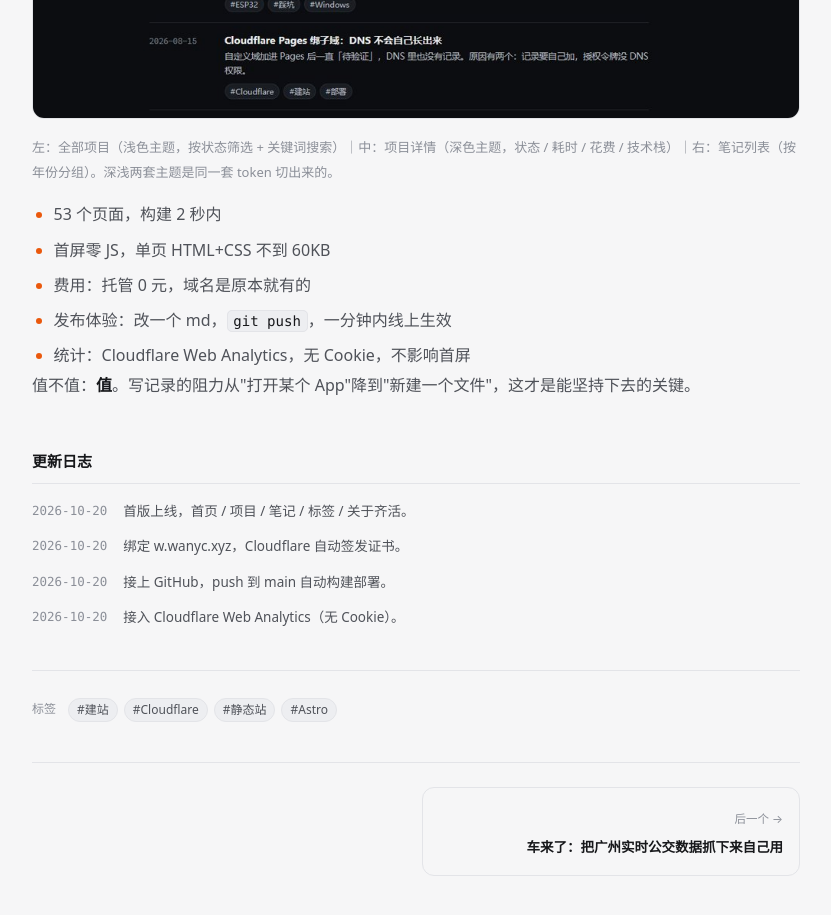
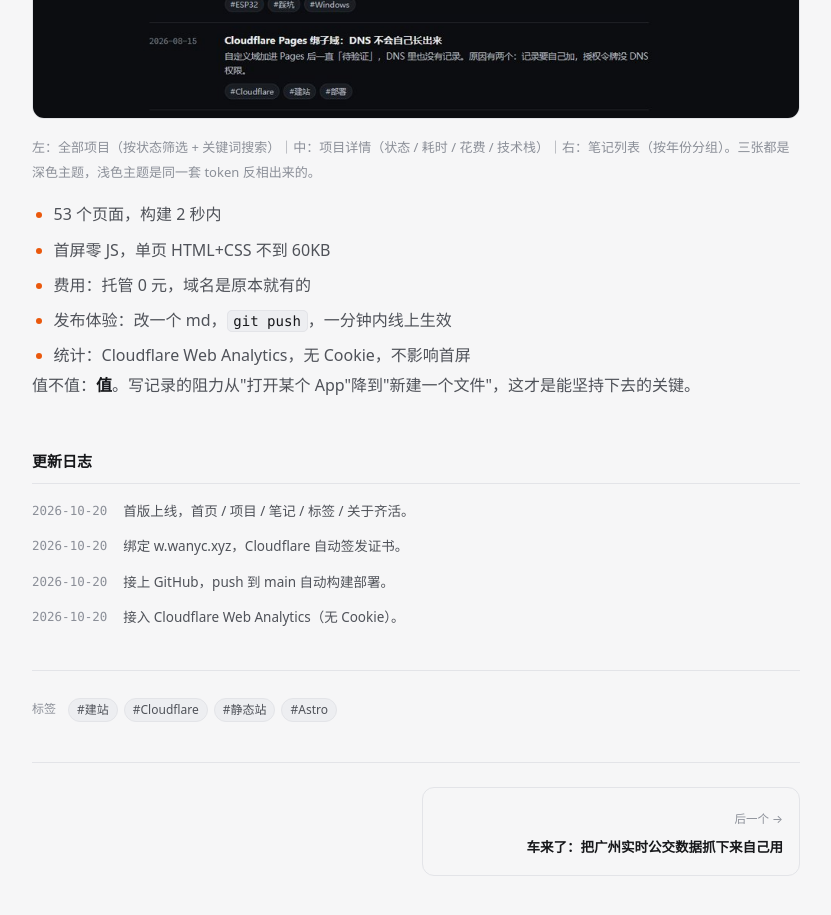
Before and after one commit to wanycun/chun-zheteng, an Astro site: page /projects/chun-site in a window 1280 px wide. Shown: the part 3080-3995 px from the top of the page, without its empty margins (68-899 px from the left). Built offline with nearby package versions, Linux system fonts and the light colour scheme; Astro itself is replaced by a stand-in of ours.

Commit message:
fix: 截图说明里的主题判断写错了，三张都是深色

```diff
--- a/src/content/projects/chun-site.md
+++ b/src/content/projects/chun-site.md
@@ -88,7 +88,7 @@ Pages 那边的配置就三行：构建命令 `npm run build`、输出目录 `di
   <img src="/covers/site-notes.jpg" alt="折腾笔记列表：按年份分组" style="flex:1 1 280px;min-width:0;border-radius:12px" />
 </div>
 
-<p style="font-size:13px;color:var(--ink-mute);margin-top:-.6em">左：全部项目（浅色主题，按状态筛选 + 关键词搜索）｜中：项目详情（深色主题，状态 / 耗时 / 花费 / 技术栈）｜右：笔记列表（按年份分组）。深浅两套主题是同一套 token 切出来的。</p>
+<p style="font-size:13px;color:var(--ink-mute);margin-top:-.6em">左：全部项目（按状态筛选 + 关键词搜索）｜中：项目详情（状态 / 耗时 / 花费 / 技术栈）｜右：笔记列表（按年份分组）。三张都是深色主题，浅色主题是同一套 token 反相出来的。</p>
 
 - 53 个页面，构建 2 秒内
 - 首屏零 JS，单页 HTML+CSS 不到 60KB
```
